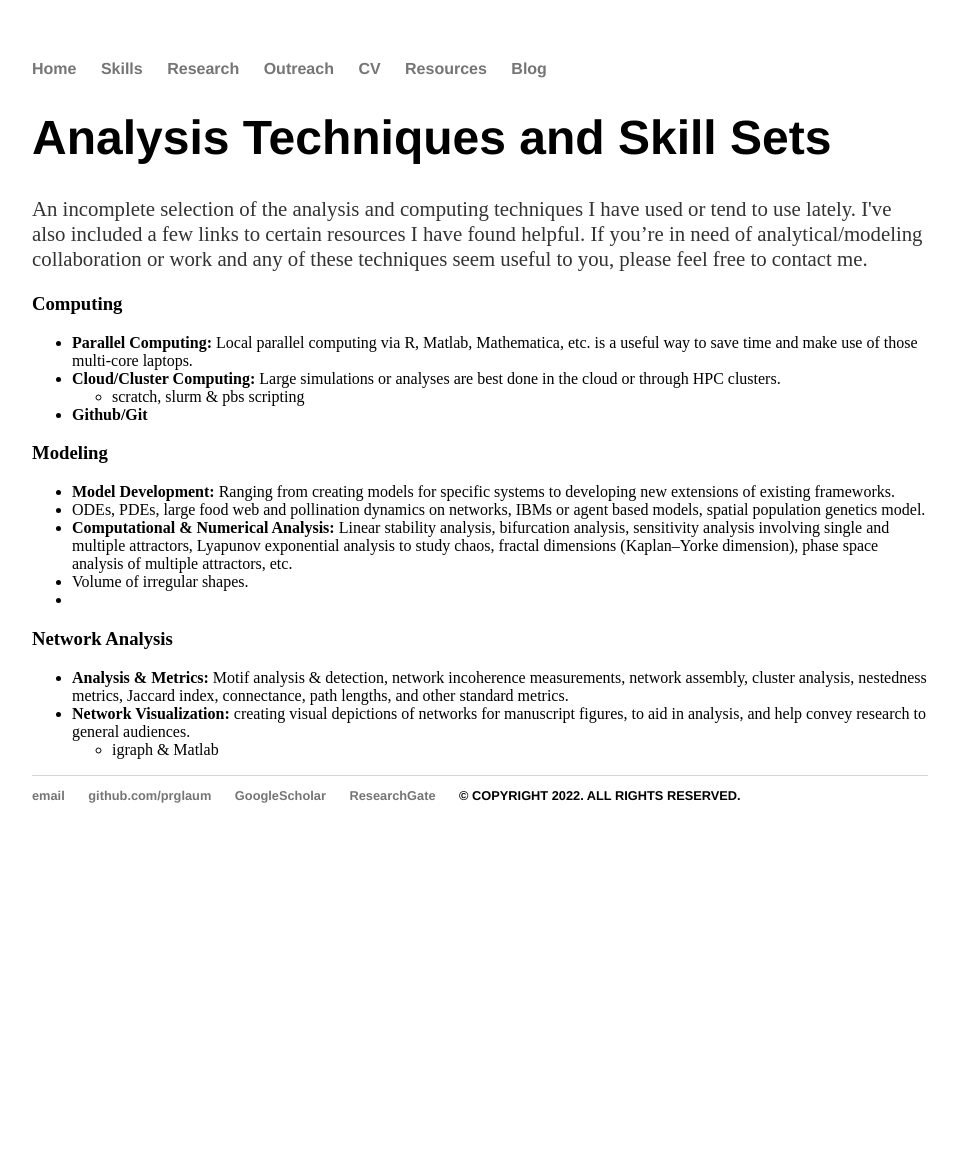
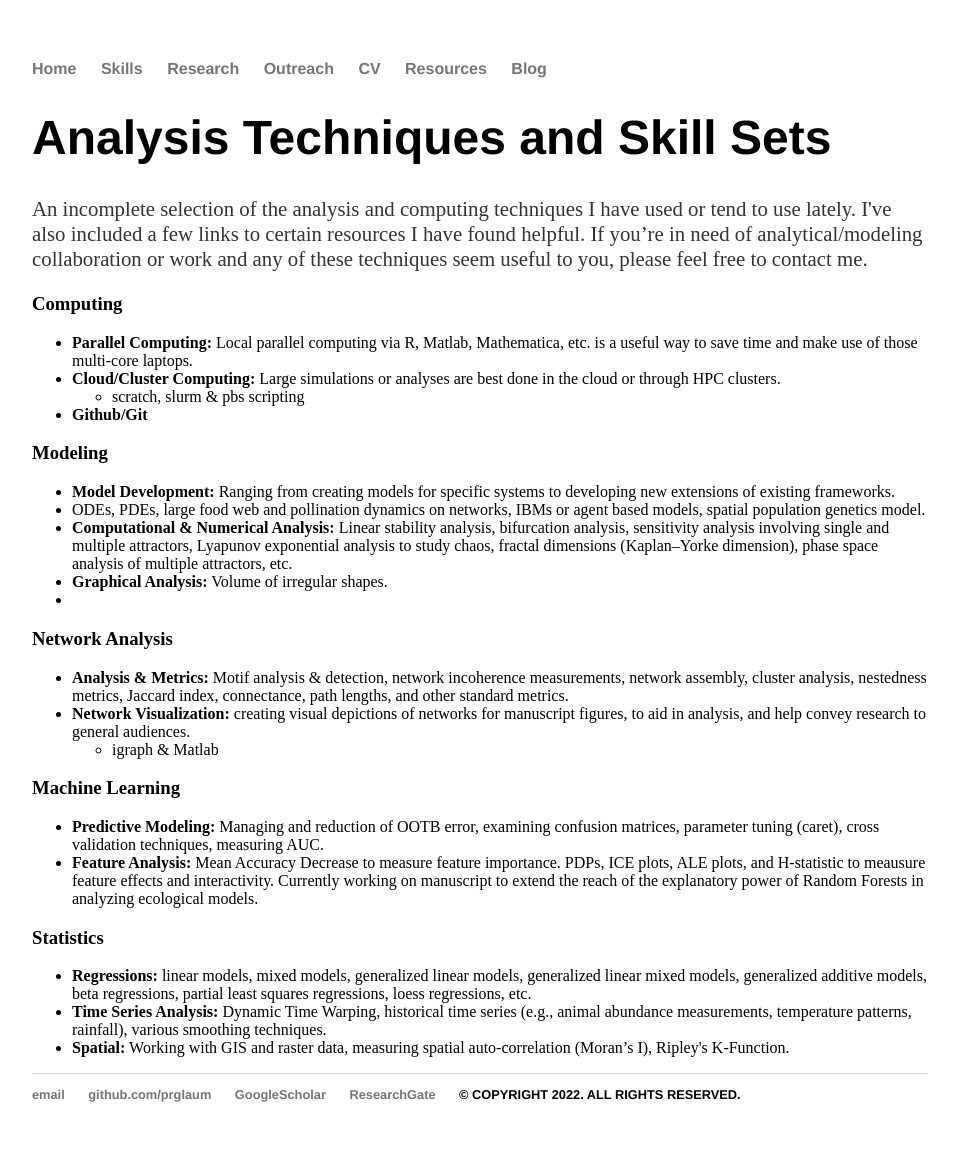
Before and after one commit to prglaum/prglaum.github.io, a Jekyll site: the page built from skills/index.html, in a window 1280 px wide. Shown: the whole page, without its empty margins (160-1117 px from the left). Built offline with Jekyll 4.4.1, drawn with Linux system fonts in a browser that asks for light colours; before the commit the page ends 900 px from its top, so only the background shows below that.

Commit message:
Update index.html
updating list of techniques/skills

```diff
--- a/skills/index.html
+++ b/skills/index.html
@@ -25,7 +25,7 @@ title: Analysis Techniques and Skill Sets
 	<li><Model Types:</b> ODEs, PDEs, large food web and pollination dynamics on networks, IBMs or agent based models, spatial population genetics model.</li>
 	<li><b>Computational & Numerical Analysis:</b> Linear stability analysis, bifurcation analysis, sensitivity analysis involving single and multiple attractors,
 		Lyapunov exponential analysis to study chaos, fractal dimensions (Kaplan–Yorke dimension), phase space analysis of multiple attractors, etc.</li>
-	<li><bGraphical Analysis:</b> Volume of irregular shapes.<li>
+	<li><b>Graphical Analysis:</b> Volume of irregular shapes.<li>
 </ul>
 
 <h3>Network Analysis</h3>
@@ -37,3 +37,20 @@ title: Analysis Techniques and Skill Sets
 			<li>igraph & Matlab </li>
 		</ul>
 </ul>
+
+<h3>Machine Learning</h3>
+<ul>
+	<li><b>Predictive Modeling:</b> Managing and reduction of OOTB error, examining confusion matrices, parameter tuning (caret), cross validation techniques,
+		measuring AUC.</li>
+	<li><b>Feature Analysis:</b> Mean Accuracy Decrease to measure feature importance. PDPs, ICE plots, ALE plots, and H-statistic to meausure feature effects and interactivity.
+		Currently working on manuscript to extend the reach of the explanatory power of Random Forests in analyzing ecological models. </li>
+</ul>
+
+<h3>Statistics</h3>
+<ul>
+	<li><b>Regressions:</b> linear models, mixed models, generalized linear models, generalized linear mixed models, generalized additive models,
+		beta regressions, partial least squares regressions, loess regressions, etc. </li>
+	<li><b>Time Series Analysis:</b> Dynamic Time Warping, historical time series (e.g., animal abundance measurements, temperature patterns, rainfall),
+		various smoothing techniques.</li>
+	<li><b>Spatial:</b> Working with GIS and raster data, measuring spatial auto-correlation (Moran’s I), Ripley's K-Function.</li>
+</ul>
```
